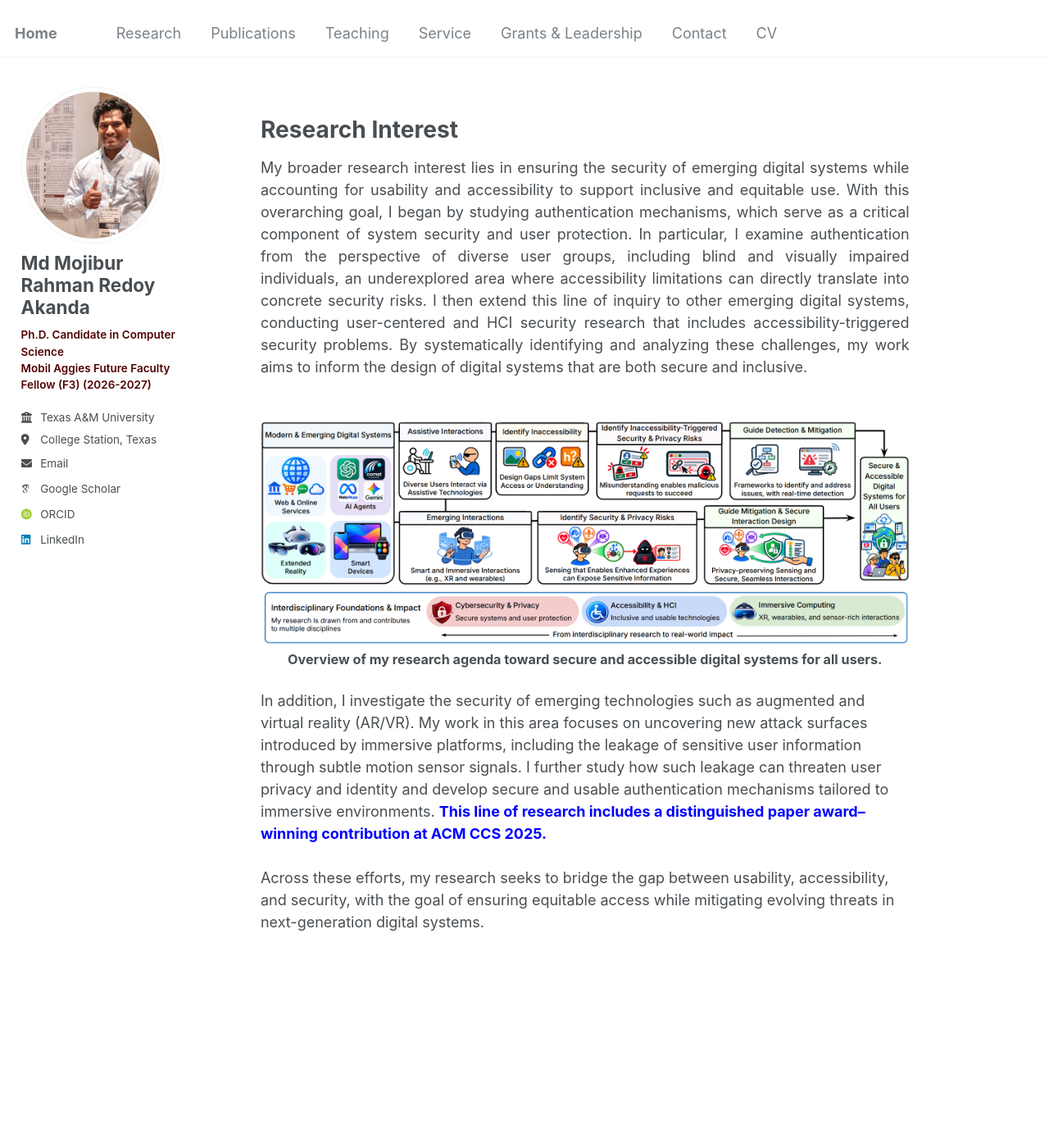
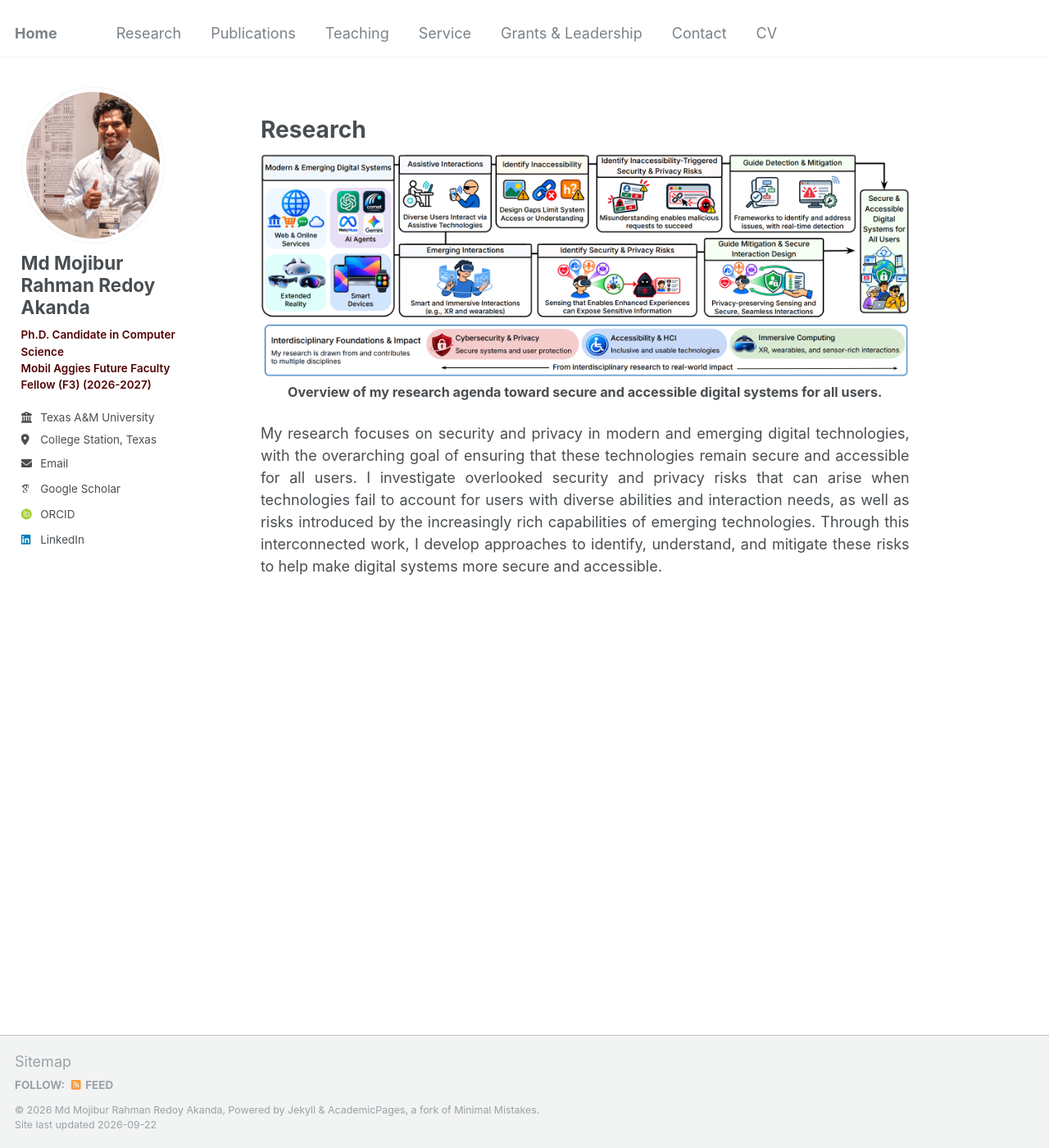
Before and after one commit to redoyakanda/redoyakanda.github.io, a Jekyll site: the page built from _pages/research.html, in a window 1280 px wide and 1400 px high. Shown: the whole window at 82% size. Built offline with Jekyll 4.4.1, drawn with Linux system fonts in a browser that asks for light colours; some web fonts are replaced.

Commit message:
Update research.html

```diff
--- a/_pages/research.html
+++ b/_pages/research.html
@@ -1,22 +1,19 @@
 ---
 layout: archive
-title: "Research Interest"
+title: "Research"
 permalink: /research/
 author_profile: true
 ---
-<p style="text-align: justify;">
-My broader research interest lies in ensuring the security of emerging digital systems while accounting for usability and accessibility to support inclusive and equitable use. With this overarching goal, I began by studying authentication mechanisms, which serve as a critical component of system security and user protection. In particular, I examine authentication from the perspective of diverse user groups, including blind and visually impaired individuals, an underexplored area where accessibility limitations can directly translate into concrete security risks. I then extend this line of inquiry to other emerging digital systems, conducting user-centered and HCI security research that includes accessibility-triggered security problems. By systematically identifying and analyzing these challenges, my work aims to inform the design of digital systems that are both secure and inclusive.<br><br>
 
-<div style="text-align: center; margin: 25px 0;">
+<div style="text-align: center; margin: 10px 0 25px 0;">
   <img src="/images/research_overview.png"
-       alt="Overview of my interdisciplinary research toward secure and accessible digital systems for all users"
+       alt="Overview of my research toward secure and accessible digital systems for all users"
        style="width: 100%; max-width: 1400px; height: auto;">
   <p style="font-size: 0.9em; margin-top: 6px;">
     <b>Overview of my research agenda toward secure and accessible digital systems for all users.</b>
   </p>
 </div>
 
-In addition, I investigate the security of emerging technologies such as augmented and virtual reality (AR/VR). My work in this area focuses on uncovering new attack surfaces introduced by immersive platforms, including the leakage of sensitive user information through subtle motion sensor signals. I further study how such leakage can threaten user privacy and identity and develop secure and usable authentication mechanisms tailored to immersive environments. <b style="color:blue;">This line of research includes a distinguished paper award–winning contribution at ACM CCS 2025.</b> <br><br>
-
-Across these efforts, my research seeks to bridge the gap between usability, accessibility, and security, with the goal of ensuring equitable access while mitigating evolving threats in next-generation digital systems.
+<p style="text-align: justify;">
+My research focuses on security and privacy in modern and emerging digital technologies, with the overarching goal of ensuring that these technologies remain secure and accessible for all users. I investigate overlooked security and privacy risks that can arise when technologies fail to account for users with diverse abilities and interaction needs, as well as risks introduced by the increasingly rich capabilities of emerging technologies. Through this interconnected work, I develop approaches to identify, understand, and mitigate these risks to help make digital systems more secure and accessible.
 </p>
```
